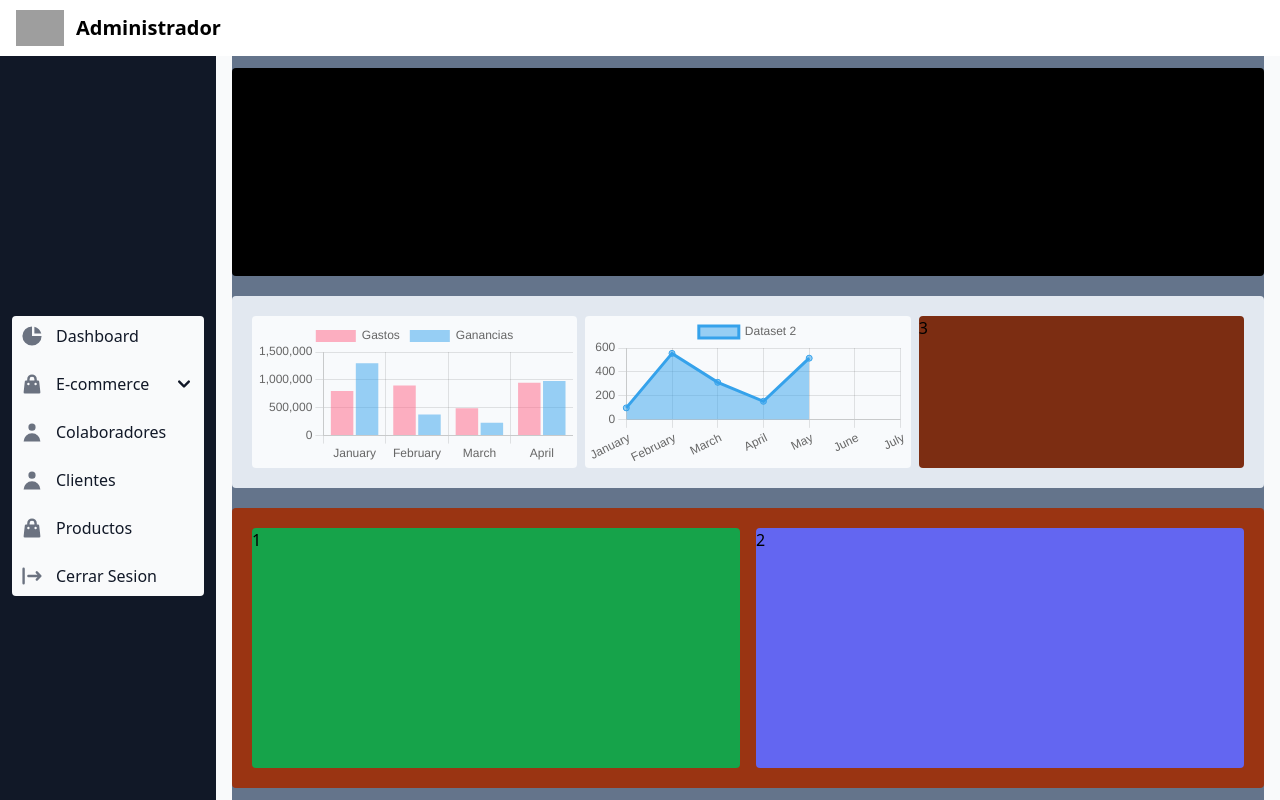
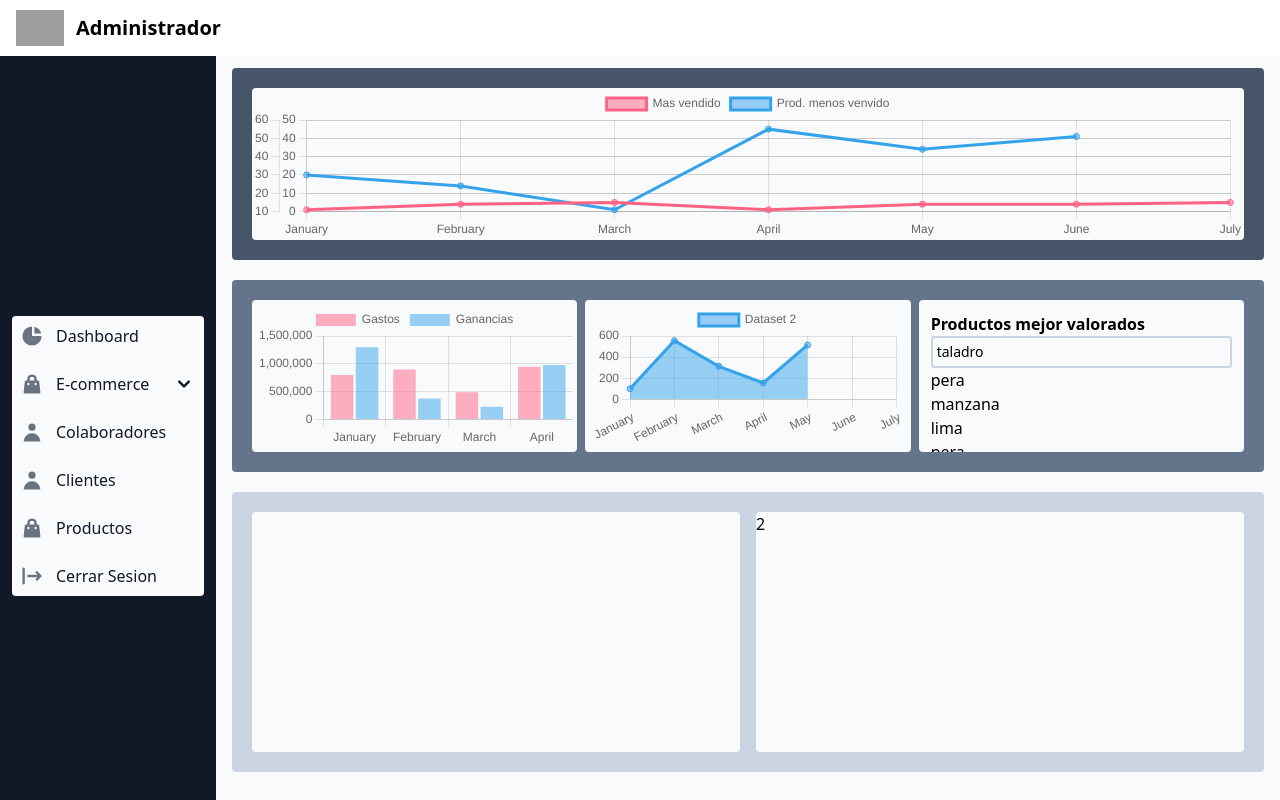
Before and after one commit to sedangroup/sedan-frontend-ciclo4, a React (Vite) app: page /administrador/home in a window 1280 px wide. Shown: the top 800 px of the page. Built offline with nearby package versions, Linux system fonts and the light colour scheme; grey boxes are pictures that could not be loaded.

Commit message:
graficos de administrador terminados

```diff
--- /dev/null
+++ b/src/components/administrador/MultiaxisChar.jsx
@@ -0,0 +1,61 @@
+import React from "react";
+import {
+  Chart as ChartJS,
+  CategoryScale,
+  LinearScale,
+  PointElement,
+  LineElement,
+  Title,
+  Tooltip,
+  Legend,
+} from "chart.js";
+import { Line } from "react-chartjs-2";
+import { ResponsiveContainer } from "recharts";
+ChartJS.register(
+  CategoryScale,
+  LinearScale,
+  PointElement,
+  LineElement,
+  Title,
+  Tooltip,
+  Legend
+);
+function MultiaxisChar() {
+  const labels = [
+    "January",
+    "February",
+    "March",
+    "April",
+    "May",
+    "June",
+    "July",
+  ];
+  const masVendido = [1, 4, 5, 1, 4, 4, 5, 1, 45];
+  const menosVendido = [30, 24, 11, 55, 44, 51];
+  const data = {
+    labels,
+    datasets: [
+      {
+        label: "Mas vendido",
+        data: masVendido,
+        borderColor: "rgb(255, 99, 132)",
+        backgroundColor: "rgba(255, 99, 132, 0.5)",
+        yAxisID: "y",
+      },
+      {
+        label: "Prod. menos venvido",
+        data: menosVendido,
+        borderColor: "rgb(53, 162, 235)",
+        backgroundColor: "rgba(53, 162, 235, 0.5)",
+        yAxisID: "y1",
+      },
+    ],
+  };
+  return (
+    <ResponsiveContainer>
+      <Line data={data} />
+    </ResponsiveContainer>
+  );
+}
+
+export default MultiaxisChar;
--- /dev/null
+++ b/src/components/administrador/RatedProductos.jsx
@@ -0,0 +1,24 @@
+function RatedProductos() {
+    return (
+        <ul className="h-full w-full p-3 overflow-auto">
+            <li>
+                <b className="text-md">Productos mejor valorados</b>
+            </li>
+            <li className="border-2 border-slate-300 rounded p-1">
+                <p className="text-sm">taladro</p>
+            </li>
+            <li>pera</li>
+            <li>manzana</li>
+            <li>lima</li>
+            <li>pera</li>
+            <li>manzana</li>
+            <li>lima</li>
+            <li>lima</li>
+            <li>pera</li>
+            <li>manzana</li>
+            <li>lima</li>
+        </ul>
+    )
+}
+
+export default RatedProductos;
--- a/src/pages/administrador/Home.jsx
+++ b/src/pages/administrador/Home.jsx
@@ -1,28 +1,34 @@
 import BarChar from "../../components/administrador/BarChar";
 import Layout from "../../components/administrador/Layout";
 import AreaChar from "../../components/administrador/AreaChar";
+import MultiaxisChar from "../../components/administrador/MultiaxisChar";
+import RatedProductos from "../../components/administrador/RatedProductos";
 
 function Home() {
   return (
     <Layout>
-      <div className="w-full h-auto min-h-screen bg-slate-500 overscroll-scroll pt-3">
-        <div className="w-full h-52 bg-black rounded ">aa</div>
-        <div className="grid grid-cols-1  grid-rows-3 md:grid-cols-3 md:grid-rows-1 place-content-center ali w-full h-48 max-h-52 bg-slate-200 border-t-amber-800 dark:bg-gray-900 mt-5 p-5 gap-2 rounded">
-          <div className="rounded border-red-600 p-1 bg-slate-50">
+      <div className="w-full h-auto min-h-screen  overscroll-scroll pt-3">
+        <div className="grid grid-cols-1 h-48 bg-slate-600 dark:bg-gray-900 rounded p-5">
+          <div className="rounded bg-slate-50">
+            <MultiaxisChar />
+          </div>
+        </div>
+        <div className="grid grid-cols-1  grid-rows-3 md:grid-cols-3 md:grid-rows-1 place-content-center ali w-full h-48 max-h-52 bg-slate-500 border-t-amber-800 dark:bg-gray-900 mt-5 p-5 gap-2 rounded">
+          <div className="rounded  p-1 bg-slate-50">
             <BarChar />
           </div>
-          <div className=" rounded border-red-600 bg-slate-50">
+          <div className=" rounded p-1 bg-slate-50">
             <AreaChar />
           </div>
-          <div className="bg-orange-900 rounded">3</div>
+          <div className="rounded w-full h-full bg-slate-50 ">
+            <RatedProductos/>
+          </div>
         </div>
-        <div className="grid grid-cols-1 grid-rows-2 md:grid-cols-2 md:grid-rows-1 bg-orange-800 mt-5 rounded p-5 gap-4">
-          <div className="bg-green-600 h-60 rounded">1</div>
-          <div className="bg-indigo-500 h-60 rounded">2</div>
-        </div>
-        <div className="grid grid-cols-1 grid-rows-2 md:grid-cols-2 md:grid-rows-1 bg-orange-800 mt-5 rounded p-5 gap-4">
-          <div className="bg-green-600 h-60 rounded">1</div>
-          <div className="bg-indigo-500 h-60 rounded">2</div>
+        <div className="grid grid-cols-1 grid-rows-2 md:grid-cols-2 md:grid-rows-1 bg-slate-300 mt-5 rounded p-5 gap-4">
+          <div className="bg-slate-50 h-60 rounded">
+
+          </div>
+          <div className="bg-slate-50 h-60 rounded">2</div>
         </div>
       </div>
     </Layout>
```
